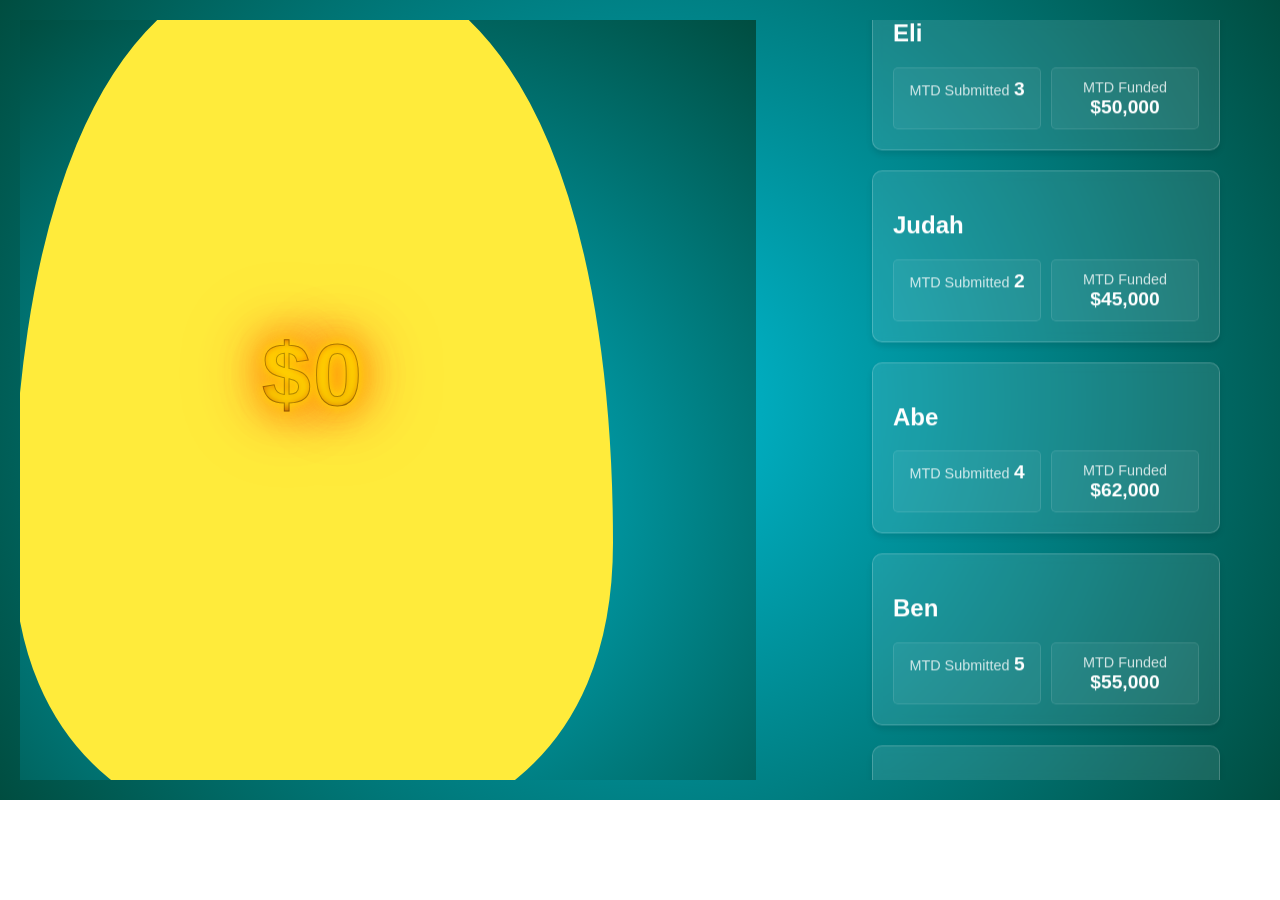
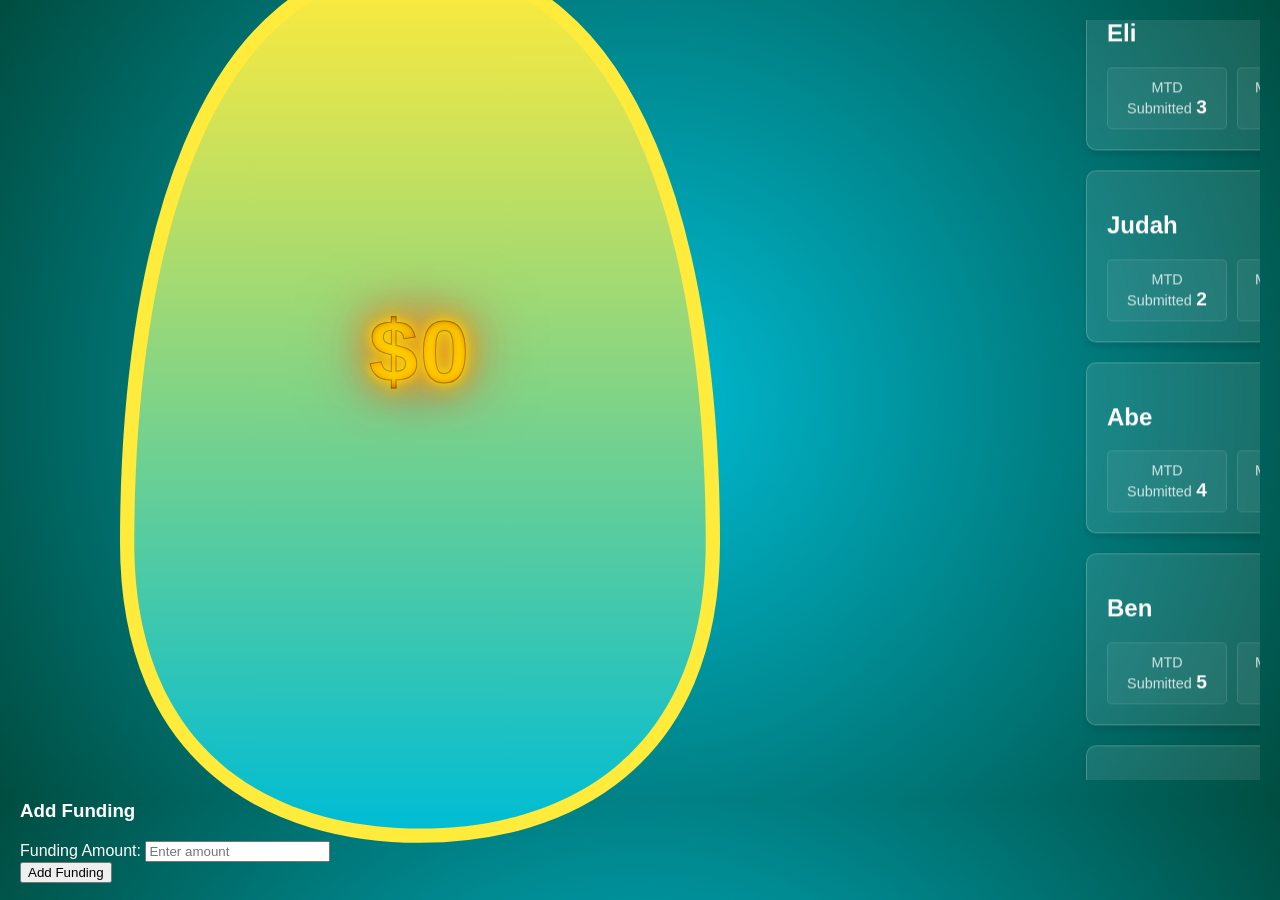
Before and after one commit to SamPure/SalesBrokerDashboard, a plain HTML site: page combined_dashboard.html in a window 1280 px wide. Before the commit the page ends 800 px from the top, so only its background shows below. Drawn offline with nearby package versions, Linux system fonts and the light colour scheme; a web font is replaced by a local one.

Commit message:
Integrated funding egg functionality directly into the combined dashboard

```diff
--- a/combined_dashboard.html
+++ b/combined_dashboard.html
@@ -91,10 +91,90 @@
             color: #ffffff;
         }
 
-        iframe {
+        .egg-container {
+            position: relative;
             width: 100%;
             height: 100%;
-            border: none;
+            display: flex;
+            align-items: center;
+            justify-content: center;
+            pointer-events: none;
+        }
+
+        .egg {
+            width: 800px;
+            height: 1000px;
+            position: relative;
+            margin-right: 150px;
+        }
+
+        .egg-outline {
+            fill: none;
+            stroke: #ffeb3b;
+            stroke-width: 4;
+        }
+
+        .egg-fill {
+            fill: url(#egg-gradient);
+            transition: height 1s ease-in-out;
+        }
+
+        .funding-wrapper {
+            position: absolute;
+            top: 0;
+            left: 0;
+            right: 0;
+            bottom: 0;
+            display: flex;
+            align-items: center;
+            justify-content: center;
+            pointer-events: none;
+            transform: translateX(-75px);
+        }
+
+        .funding-amount {
+            font-family: 'Didone Room Numbers', sans-serif;
+            font-size: 5.5rem;
+            font-weight: bold;
+            background: linear-gradient(var(--funding-angle),
+                #4a0000, /* Darker red */
+                #ff8c00 65%, /* Dark orange center moved to 65% */
+                #4a0000); /* Darker red */
+            -webkit-background-clip: text;
+            background-clip: text;
+            color: transparent;
+            text-align: center;
+            animation:
+                float 3s ease-in-out infinite,
+                rotate-gradient 10s linear infinite;
+            text-shadow:
+                0 0 10px rgba(255, 215, 0, 1.0),    /* Inner gold glow */
+                0 0 20px rgba(255, 215, 0, 0.8),    /* Gold */
+                0 0 30px rgba(255, 140, 0, 0.8),    /* Dark orange */
+                0 0 40px rgba(255, 69, 0, 0.8),     /* Red-orange */
+                0 0 70px rgba(255, 69, 0, 0.6),     /* Extended red-orange */
+                0 0 90px rgba(255, 69, 0, 0.4);     /* Outer glow */
+            white-space: nowrap;
+            margin-top: -50px;
+            letter-spacing: 2px;
+            -webkit-text-stroke: 1px rgba(0, 0, 0, 0.3);
+        }
+
+        @keyframes float {
+            0% { transform: translateY(0); }
+            50% { transform: translateY(-30px); }
+            100% { transform: translateY(0); }
+        }
+
+        @property --funding-angle {
+            syntax: '<angle>';
+            initial-value: 0deg;
+            inherits: false;
+        }
+
+        @keyframes rotate-gradient {
+            from { --funding-angle: 0deg; }
+            to { --funding-angle: 360deg; }
         }
     </style>
     <script>
@@ -111,12 +191,81 @@
 
         // Shuffle cards every hour
         setInterval(shuffleCards, 3600000); // 3600000 ms = 1 hour
+
+        // Initialize variables for funding visualization
+        let maxFunding = 1000000; // Initial max funding goal (adjustable)
+        let currentTotal = 0;
+
+        // Function to update the egg fill based on total funding
+        function updateEggFill(total) {
+            const percentage = Math.min((total / maxFunding) * 100, 100);
+            const gradient = document.getElementById('egg-gradient');
+
+            // Update gradient stops
+            gradient.querySelector('stop:nth-child(1)').setAttribute('offset', `${100 - percentage}%`);
+
+            // Format total for display with no decimals and custom currency symbol placement
+            const formattedNumber = Math.round(total).toLocaleString('en-US');
+            const formattedTotal = '$' + formattedNumber;
+
+            // Update total display
+            document.getElementById('totalFunding').textContent = formattedTotal;
+
+            // Adjust max funding if we exceed it
+            if (total > maxFunding) {
+                maxFunding = total * 1.5; // Increase max by 50%
+            }
+        }
+
+        // Handle form submission
+        document.addEventListener('DOMContentLoaded', function() {
+            document.getElementById('fundingForm').addEventListener('submit', function(event) {
+                event.preventDefault(); // Prevent the default form submission
+                const fundingInput = document.getElementById('fundingInput');
+                const fundingAmount = parseFloat(fundingInput.value);
+                if (!isNaN(fundingAmount) && fundingAmount > 0) {
+                    currentTotal += fundingAmount; // Update the current total
+                    updateEggFill(currentTotal); // Update the egg fill
+                    fundingInput.value = ''; // Clear the input field
+                }
+            });
+        });
     </script>
 </head>
 <body>
     <div class="container">
         <div class="funding-egg-section">
-            <iframe src="funding-egg/templates/funding_egg.html"></iframe>
+            <div class="egg-container">
+                <svg class="egg" viewBox="0 0 100 140">
+                    <defs>
+                        <linearGradient id="egg-gradient" x1="0" x2="0" y1="0" y2="1">
+                            <stop offset="0%" stop-color="#ffeb3b"/>
+                            <stop offset="100%" stop-color="#00bcd4"/>
+                        </linearGradient>
+                    </defs>
+                    <path class="egg-outline" d="M50,10
+                        C80,10 90,50 90,90
+                        C90,120 70,130 50,130
+                        C30,130 10,120 10,90
+                        C10,50 20,10 50,10"/>
+                    <path class="egg-fill" id="eggFill" d="M50,10
+                        C80,10 90,50 90,90
+                        C90,120 70,130 50,130
+                        C30,130 10,120 10,90
+                        C10,50 20,10 50,10"/>
+                </svg>
+                <div class="funding-wrapper">
+                    <div class="funding-amount" id="totalFunding">$0</div>
+                </div>
+            </div>
+            <form id="fundingForm" style="margin-top: 20px;">
+                <h3>Add Funding</h3>
+                <div class="mb-3">
+                    <label for="fundingInput" class="form-label">Funding Amount:</label>
+                    <input type="number" class="form-control" id="fundingInput" placeholder="Enter amount" required>
+                </div>
+                <button type="submit" class="btn btn-primary">Add Funding</button>
+            </form>
         </div>
         <div class="brokers-section">
             <div class="grid-container">
@@ -207,7 +356,7 @@
                         </div>
                         <div class="stat-item">
                             <span class="stat-label">MTD Funded</span>
-                            <span class="stat-value">$52,000</span>
+                            <span class="stat-value">$50,000</span>
                         </div>
                     </div>
                 </div>
```
